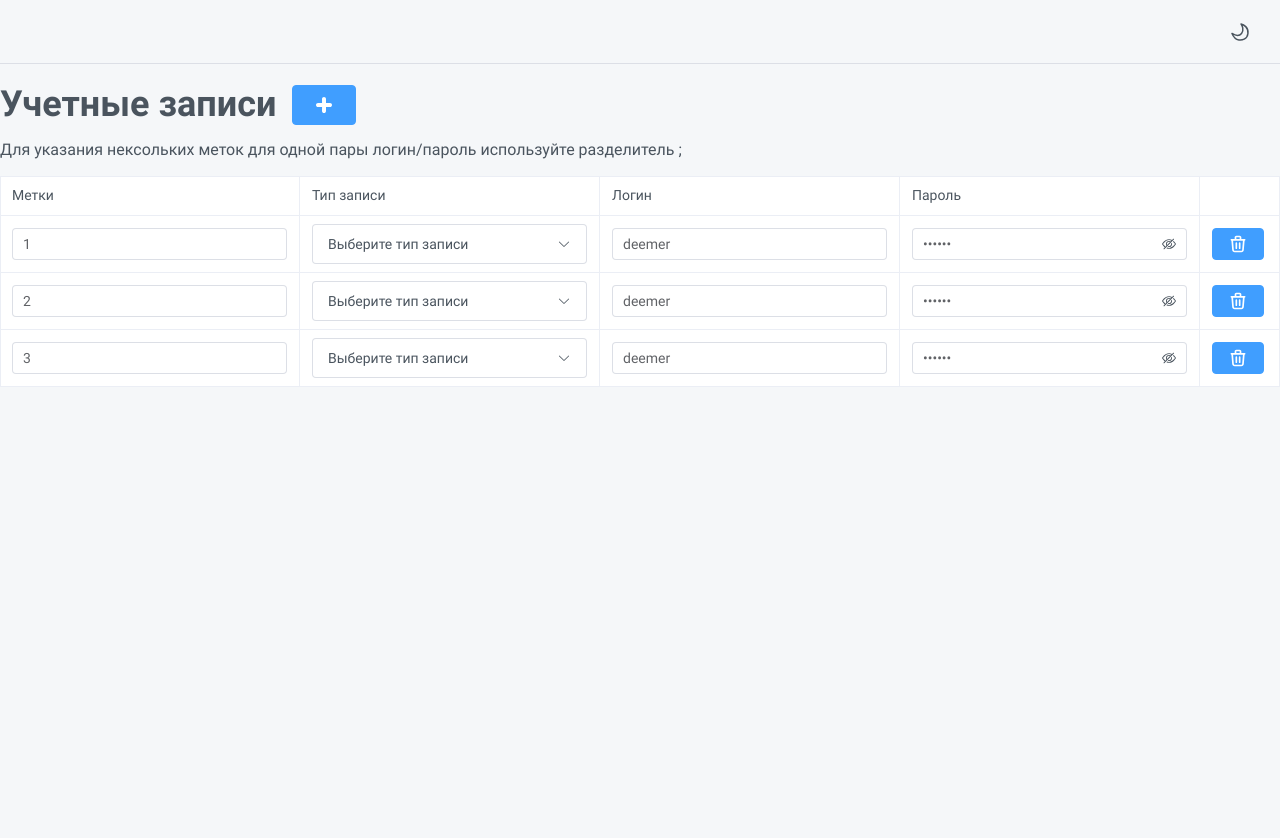
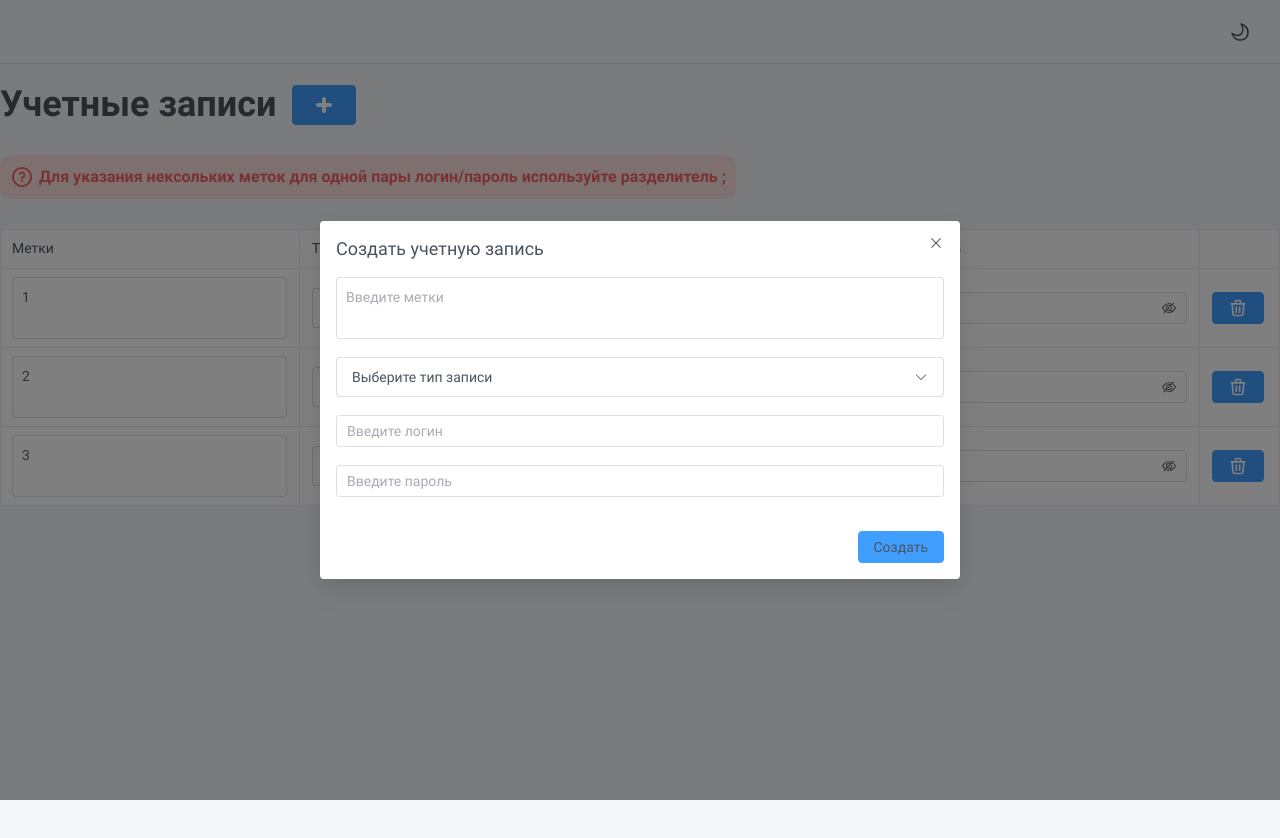
Before and after one commit to filimonovSB/test-task, a Vue app: page / in a window 1280 px wide. Both pictures are taken after a click on the button 324 px from the left and 104 px from the top of the page. Shown: the top 838 px of the page. Built offline with nearby package versions, Linux system fonts and the light colour scheme.

Commit message:
feature: add ModalCreateAccount, UiClueBlock

```diff
--- a/src/components/icons/IconQuestion.vue
+++ b/src/components/icons/IconQuestion.vue
@@ -7,7 +7,7 @@
   >
     <path
       d="M12 22C6.477 22 2 17.523 2 12C2 6.477 6.477 2 12 2C17.523 2 22 6.477 22 12C22 17.523 17.523 22 12 22ZM12 20C14.1217 20 16.1566 19.1571 17.6569 17.6569C19.1571 16.1566 20 14.1217 20 12C20 9.87827 19.1571 7.84344 17.6569 6.34315C16.1566 4.84285 14.1217 4 12 4C9.87827 4 7.84344 4.84285 6.34315 6.34315C4.84285 7.84344 4 9.87827 4 12C4 14.1217 4.84285 16.1566 6.34315 17.6569C7.84344 19.1571 9.87827 20 12 20ZM11 15H13V17H11V15ZM13 13.355V14H11V12.5C11 12.2348 11.1054 11.9804 11.2929 11.7929C11.4804 11.6054 11.7348 11.5 12 11.5C12.2841 11.5 12.5623 11.4193 12.8023 11.2673C13.0423 11.1154 13.2343 10.8984 13.3558 10.6416C13.4773 10.3848 13.5234 10.0988 13.4887 9.81684C13.454 9.53489 13.34 9.26858 13.1598 9.04891C12.9797 8.82924 12.7409 8.66523 12.4712 8.57597C12.2015 8.48671 11.912 8.47587 11.6364 8.54471C11.3608 8.61354 11.1104 8.75923 10.9144 8.96482C10.7183 9.1704 10.5847 9.42743 10.529 9.706L8.567 9.313C8.68863 8.70508 8.96951 8.14037 9.38092 7.67659C9.79233 7.2128 10.3195 6.86658 10.9086 6.67332C11.4977 6.48006 12.1275 6.44669 12.7337 6.57661C13.3399 6.70654 13.9007 6.99511 14.3588 7.41282C14.8169 7.83054 15.1559 8.36241 15.3411 8.95406C15.5263 9.54572 15.5511 10.1759 15.4129 10.7803C15.2747 11.3847 14.9785 11.9415 14.5545 12.3939C14.1306 12.8462 13.5941 13.1779 13 13.355Z"
-      fill="white"
+      fill="var(--app-red-color)"
     />
   </svg>
 </template>
--- /dev/null
+++ b/src/components/modals/ModalCreateAccount.vue
@@ -0,0 +1,107 @@
+<script setup lang="ts">
+import { ref } from 'vue'
+
+import type { IAccount } from '@/stores/accounts-store.ts'
+
+const emmit = defineEmits(['close'])
+
+const visibleModal = defineModel()
+
+const newAccount = ref<IAccount>({
+  tags: '',
+  type: {
+    name: '',
+    value: ''
+  },
+  login: '',
+  password: ''
+})
+
+const types = [
+  {
+    name: 'Локальная',
+    value: 'Local'
+  },
+  {
+    name: 'LDAP',
+    value: 'LDAP'
+  }
+]
+
+const closeDialog = () => {
+  emmit('close')
+}
+</script>
+
+<template>
+  <ElDialog
+    v-model="visibleModal"
+    title="Создать учетную запись"
+    max-width="100"
+    lock-scroll
+    align-center
+    @close="closeDialog"
+  >
+    <ElForm>
+      <ElFormItem>
+        <ElInput
+          v-model="newAccount.tags"
+          placeholder="Введите метки"
+          type="textarea"
+          maxlength="50"
+        />
+      </ElFormItem>
+      <ElFormItem>
+        <ElSelect
+          v-model="newAccount.type.value"
+          placeholder="Выберите тип записи"
+          size="large"
+        >
+          <ElOption
+            v-for="item in types"
+            :key="item.name"
+            :label="item.name"
+            :value="item.value"
+          />
+        </ElSelect>
+      </ElFormItem>
+      <ElFormItem>
+        <ElInput
+          v-model="newAccount.login"
+          type="text"
+          placeholder="Введите логин"
+          maxlength="100"
+        />
+      </ElFormItem>
+
+      <ElFormItem>
+        <ElInput
+          v-model="newAccount.password"
+          type="password"
+          placeholder="Введите пароль"
+          maxlength="100"
+          show-password
+        />
+      </ElFormItem>
+    </ElForm>
+    <template #footer>
+      <div class="dialog-footer">
+        <ElButton
+          type="primary"
+          size="default"
+          class="table-button"
+        >
+          Создать
+        </ElButton>
+      </div>
+    </template>
+  </ElDialog>
+</template>
+
+<style scoped>
+:deep(.el-textarea__inner) {
+  padding: 10px;
+  font-size: 14px;
+  resize: none;
+}
+</style>
--- a/src/components/tables/TableAccounts.vue
+++ b/src/components/tables/TableAccounts.vue
@@ -30,7 +30,9 @@ const types = [
       <template #default="scope">
         <ElInput
           v-model="scope.row.tags"
-          placeholder="Введите метку"
+          placeholder="Введите метки"
+          type="textarea"
+          maxlength="50"
         />
       </template>
     </ElTableColumn>
@@ -64,6 +66,7 @@ const types = [
           v-model="scope.row.login"
           type="text"
           placeholder="Введите логин"
+          maxlength="100"
         />
       </template>
     </ElTableColumn>
@@ -77,6 +80,7 @@ const types = [
           v-model="scope.row.password"
           type="password"
           placeholder="Введите пароль"
+          maxlength="100"
           show-password
         />
       </template>
@@ -95,4 +99,10 @@ const types = [
   </ElTable>
 </template>
 
-<style scoped></style>
+<style scoped>
+:deep(.el-textarea__inner) {
+  padding: 10px;
+  font-size: 14px;
+  resize: none;
+}
+</style>
--- /dev/null
+++ b/src/components/ui/UiClueBlock.vue
@@ -0,0 +1,30 @@
+<script setup lang="ts">
+import IconQuestion from '@/components/icons/IconQuestion.vue'
+</script>
+
+<template>
+  <div class="clue-block">
+    <IconQuestion />
+    <p>
+      <slot />
+    </p>
+  </div>
+</template>
+
+<style scoped>
+.clue-block {
+  display: flex;
+  align-items: center;
+  gap: 5px;
+  width: fit-content;
+  min-width: fit-content;
+  padding: 10px;
+  background: var(--app-red-background);
+  border-radius: 10px;
+}
+
+p {
+  font-weight: 500;
+  color: var(--app-red-color);
+}
+</style>
--- a/src/pages/HomePage.vue
+++ b/src/pages/HomePage.vue
@@ -1,38 +1,54 @@
 <script setup lang="ts">
+import { ref } from 'vue'
+
 import IconPlus from '@/components/icons/IconPlus.vue'
+import ModalCreateAccount from '@/components/modals/ModalCreateAccount.vue'
 import TableAccounts from '@/components/tables/TableAccounts.vue'
+import UiClueBlock from '@/components/ui/UiClueBlock.vue'
+
+const visibleModal = ref(false)
+
+const openDialog = () => {
+  visibleModal.value = true
+}
+
+const closeDialog = () => {
+  visibleModal.value = false
+}
 </script>
 
 <template>
-  <ElSpace
-    size="large"
-    fill
-    direction="vertical"
-    class="page-container"
-  >
+  <div class="page-container">
     <ElSpace size="large">
       <h1>Учетные записи</h1>
       <ElButton
         type="primary"
         size="large"
+        @click="openDialog"
       >
         <IconPlus />
       </ElButton>
     </ElSpace>
 
-    <ElSpace size="large">
-      <p>
-        Для указания нексольких меток для одной пары логин/пароль используйте
-        разделитель ;
-      </p>
-    </ElSpace>
+    <UiClueBlock>
+      Для указания нексольких меток для одной пары логин/пароль используйте
+      разделитель ;
+    </UiClueBlock>
 
     <TableAccounts />
-  </ElSpace>
+  </div>
+
+  <ModalCreateAccount
+    v-model="visibleModal"
+    @close="closeDialog"
+  />
 </template>
 
 <style scoped>
 .page-container {
+  display: flex;
+  flex-direction: column;
+  gap: 30px;
   width: 100%;
 }
 </style>
```
